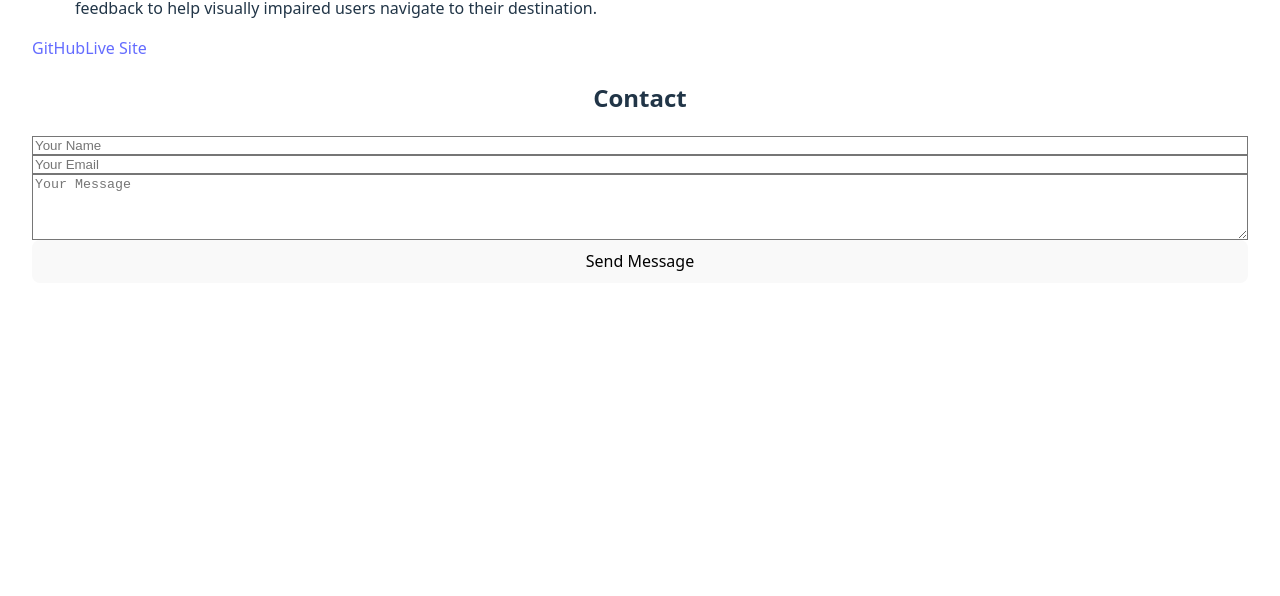
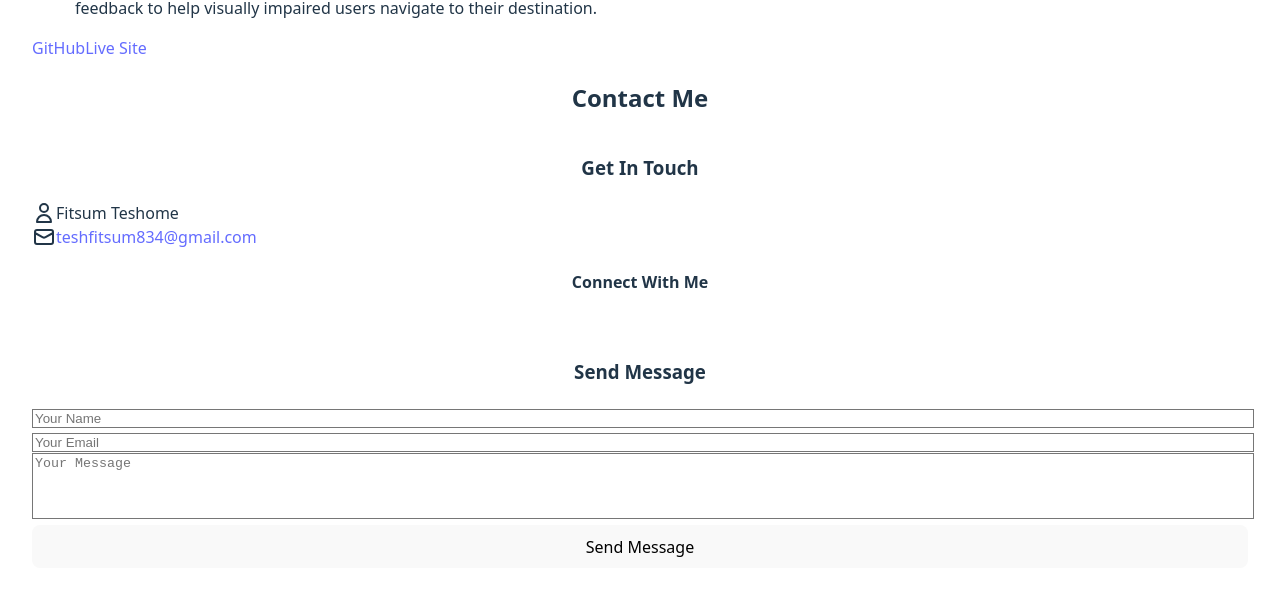
Before and after one commit to FisumTeshome/portfolio_web, a Vue app: page / in a window 1280 px wide. Shown: the part 1784-2380 px from the top of the page. Before the commit the page ends 2099 px from the top, so only its background shows below. Built offline with nearby package versions, Linux system fonts and the light colour scheme.

Commit message:
adding social media linkes

```diff
--- a/src/pages/Home.vue
+++ b/src/pages/Home.vue
@@ -145,13 +145,61 @@
 
     <!-- Contact Section -->
     <section class="max-w-3xl mx-auto py-12 px-4" id="contact">
-      <h2 class="text-2xl font-bold text-gray-800 dark:text-white mb-4">Contact</h2>
-      <form class="flex flex-col space-y-4">
-        <input type="text" placeholder="Your Name" class="px-4 py-2 rounded border border-gray-300 dark:border-gray-600 bg-white dark:bg-gray-800 text-gray-900 dark:text-white" />
-        <input type="email" placeholder="Your Email" class="px-4 py-2 rounded border border-gray-300 dark:border-gray-600 bg-white dark:bg-gray-800 text-gray-900 dark:text-white" />
-        <textarea placeholder="Your Message" rows="4" class="px-4 py-2 rounded border border-gray-300 dark:border-gray-600 bg-white dark:bg-gray-800 text-gray-900 dark:text-white"></textarea>
-        <button type="submit" class="px-6 py-2 bg-blue-600 text-white rounded hover:bg-blue-700 transition">Send Message</button>
-      </form>
+      <h2 class="text-2xl font-bold text-white mb-6">Contact Me</h2>
+      <div class="grid grid-cols-1 md:grid-cols-2 gap-6">
+        <!-- Contact Info -->
+        <div class="space-y-4">
+          <h3 class="text-xl font-semibold text-cyan-400 mb-4">Get In Touch</h3>
+          <div class="space-y-3">
+            <div class="flex items-center space-x-3">
+              <svg class="w-6 h-6 max-w-[24px] max-h-[24px] text-cyan-400" fill="none" stroke="currentColor" viewBox="0 0 24 24">
+                <path stroke-linecap="round" stroke-linejoin="round" stroke-width="2" d="M16 7a4 4 0 11-8 0 4 4 0 018 0zM12 14a7 7 0 00-7 7h14a7 7 0 00-7-7z"></path>
+              </svg>
+              <span class="text-gray-300">Fitsum Teshome</span>
+            </div>
+            <div class="flex items-center space-x-3">
+              <svg class="w-6 h-6 max-w-[24px] max-h-[24px] text-cyan-400" fill="none" stroke="currentColor" viewBox="0 0 24 24">
+                <path stroke-linecap="round" stroke-linejoin="round" stroke-width="2" d="M3 8l7.89 4.26a2 2 0 002.22 0L21 8M5 19h14a2 2 0 002-2V7a2 2 0 00-2-2H5a2 2 0 00-2 2v10a2 2 0 002 2z"></path>
+              </svg>
+              <a href="mailto:teshfitsum834@gmail.com" class="text-gray-300 hover:text-cyan-400 transition">teshfitsum834@gmail.com</a>
+            </div>
+          </div>
+
+          <!-- Social Links -->
+          <div class="pt-4">
+            <h4 class="text-lg font-semibold text-cyan-400 mb-3">Connect With Me</h4>
+            <div class="flex space-x-4">
+              <a href="https://github.com/FisumTeshome" target="_blank" class="text-gray-300 hover:text-white transition">
+                <svg class="w-4 h-4" fill="currentColor" viewBox="0 0 24 24">
+                  <path d="M12 0C5.37 0 0 5.373 0 12c0 5.303 3.438 9.8 8.205 11.387.6.113.82-.258.82-.577v-2.234c-3.338.726-4.033-1.416-4.033-1.416-.546-1.387-1.333-1.756-1.333-1.756-1.089-.745.083-.729.083-.729 1.205.084 1.84 1.237 1.84 1.237 1.07 1.834 2.809 1.304 3.495.997.108-.775.418-1.305.762-1.605-2.665-.305-5.466-1.334-5.466-5.931 0-1.31.469-2.381 1.236-3.221-.124-.303-.535-1.523.117-3.176 0 0 1.008-.322 3.301 1.23a11.52 11.52 0 0 1 3.003-.404c1.018.005 2.045.138 3.003.404 2.291-1.553 3.297-1.23 3.297-1.23.653 1.653.242 2.873.119 3.176.77.84 1.235 1.911 1.235 3.221 0 4.609-2.803 5.624-5.475 5.921.43.372.823 1.102.823 2.222v3.293c0 .322.218.694.825.576C20.565 21.796 24 17.298 24 12c0-6.627-5.373-12-12-12z"/>
+                </svg>
+              </a>
+              <a href="https://linkedin.com/in/fishchuna" target="_blank" class="text-gray-300 hover:text-blue-400 transition">
+                <svg class="w-4 h-4" fill="currentColor" viewBox="0 0 24 24">
+                  <path d="M19 0h-14c-2.76 0-5 2.24-5 5v14c0 2.76 2.24 5 5 5h14c2.76 0 5-2.24 5-5v-14c0-2.76-2.24-5-5-5zm-11.75 20h-3v-10h3v10zm-1.5-11.25c-.966 0-1.75-.784-1.75-1.75s.784-1.75 1.75-1.75 1.75.784 1.75 1.75-.784 1.75-1.75 1.75zm15.25 11.25h-3v-5.5c0-1.104-.896-2-2-2s-2 .896-2 2v5.5h-3v-10h3v1.354c.417-.646 1.184-1.354 2.25-1.354 1.657 0 3 1.343 3 3v7z"/>
+                </svg>
+              </a>
+              <a href="https://roboflow.com" target="_blank" class="text-gray-300 hover:text-blue-400 transition">
+                <svg class="w-4 h-4" fill="currentColor" viewBox="0 0 32 32">
+                  <circle cx="16" cy="16" r="16" fill="currentColor"/>
+                  <path d="M16 6a10 10 0 1 0 0 20 10 10 0 0 0 0-20zm0 18.182A8.182 8.182 0 1 1 16 7.818a8.182 8.182 0 0 1 0 16.364z" fill="#00BFFF"/>
+                </svg>
+              </a>
+            </div>
+          </div>
+        </div>
+
+        <!-- Simple Contact Form -->
+        <div class="space-y-4">
+          <h3 class="text-xl font-semibold text-cyan-400 mb-4">Send Message</h3>
+          <form class="space-y-4">
+            <input type="text" placeholder="Your Name" class="w-full px-4 py-2 rounded border border-gray-600 bg-gray-800 text-white placeholder-gray-400 focus:border-cyan-400 focus:outline-none transition" />
+            <input type="email" placeholder="Your Email" class="w-full px-4 py-2 rounded border border-gray-600 bg-gray-800 text-white placeholder-gray-400 focus:border-cyan-400 focus:outline-none transition" />
+            <textarea placeholder="Your Message" rows="4" class="w-full px-4 py-2 rounded border border-gray-600 bg-gray-800 text-white placeholder-gray-400 focus:border-cyan-400 focus:outline-none transition resize-none"></textarea>
+            <button type="submit" class="w-full px-6 py-2 bg-cyan-500 text-white rounded hover:bg-cyan-600 transition font-medium">Send Message</button>
+          </form>
+        </div>
+      </div>
     </section>
   </div>
 </template>
```
